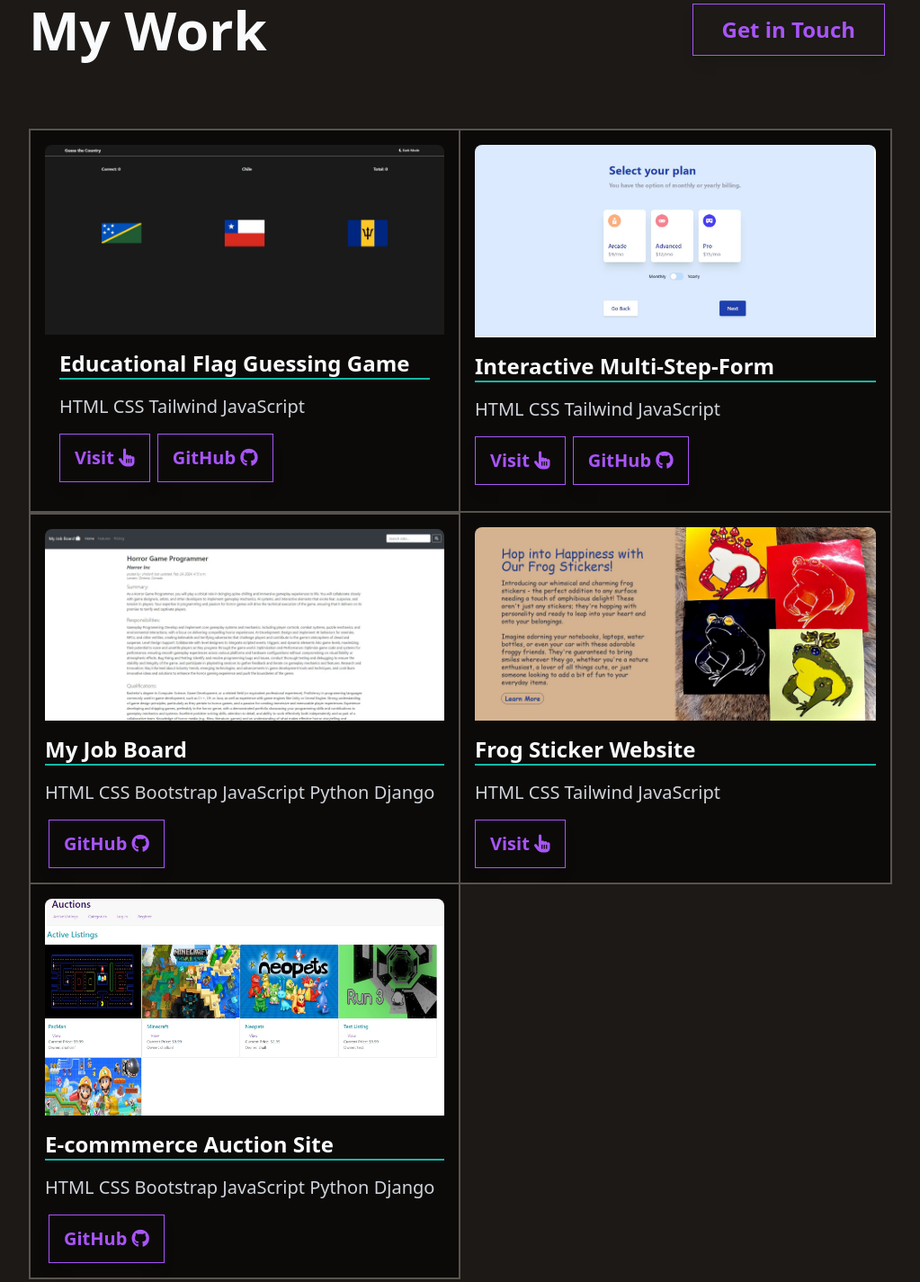
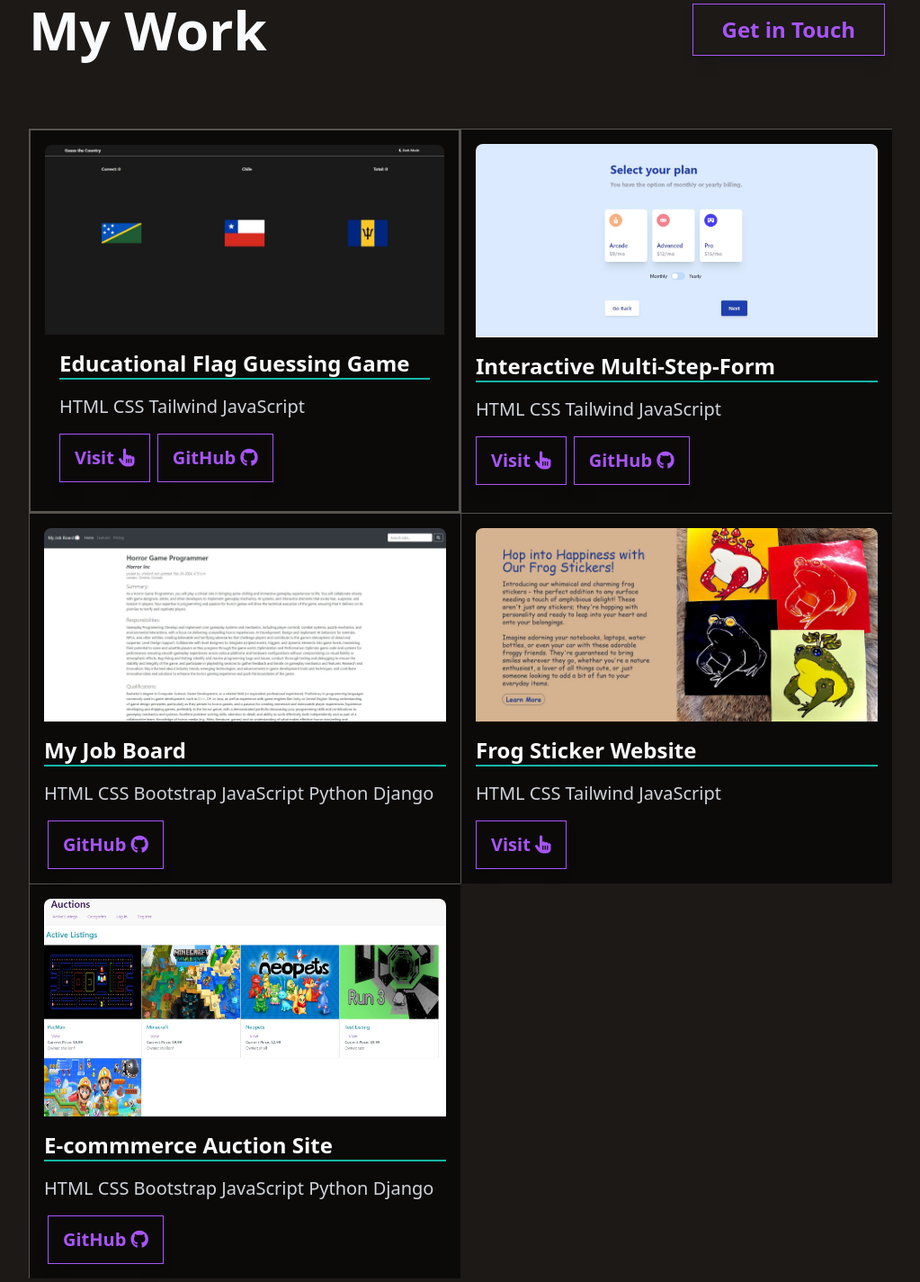
Before and after one commit to shallondev/portfolio3, a plain HTML site: page index.html in a window 1280 px wide. Shown: the part 944-2369 px from the top of the page at 90% size, without its empty margins (128-1151 px from the left). Drawn offline with nearby package versions, Linux system fonts and the light colour scheme.

Commit message:
fixing borders

```diff
--- a/index.html
+++ b/index.html
@@ -87,7 +87,7 @@
             </div>
 
             <!-- Gallery -->
-            <div class="grid grid-cols-1 lg:grid-cols-2 gap-0 lg:ml-20 ml-5 lg:mr-20 mr-5">
+            <div class="grid grid-cols-1 lg:grid-cols-2 gap-0 lg:ml-20 ml-5 lg:mr-20 mr-5 divide-x divide-y divide-stone-600">
 
                 <!-- Project 1 -->
                 <div class="bg-stone-950 border-2 border-stone-600 px-4 py-4 flex flex-col h-full">
@@ -111,7 +111,7 @@
                 </div>
 
                 <!-- Project 2 -->
-                <div class="bg-stone-950 border-t-2 border-r-2 border-b-2 border-stone-600 px-4 py-4 flex flex-col h-full">
+                <div class="bg-stone-950 border-2 border-stone-600 px-4 py-4 flex flex-col h-full">
                     <a href="https://multi-form-shallon.netlify.app/" target="_blank">
                         <img src="form.jpg" alt="Project 1" class="rounded-t-lg w-full h-full object-cover transform transition-transform hover:scale-105 inline-block hover:cursor-pointer">
                     </a>
@@ -146,7 +146,7 @@
                 </div>
 
                 <!-- Project 3 -->
-                <div class="bg-stone-950 border-b-2 border-r-2 border-stone-600 px-4 py-4 flex flex-col h-full">
+                <div class="bg-stone-950 border-2 border-stone-600 px-4 py-4 flex flex-col h-full">
                     <a href="https://sticker-fenn.netlify.app/" target="_blank">
                         <img src="frog.jpg" alt="Project 1" class="rounded-t-lg w-full h-full object-cover transform transition-transform hover:scale-105 inline-block hover:cursor-pointer">
                     </a>
@@ -161,7 +161,7 @@
                 </div>
 
                 <!--Commerce Auction App -->
-                <div class="bg-stone-950 border-b-2 border-r-2 border-l-2 border-stone-600 px-4 py-4 flex flex-col h-full">
+                <div class="bg-stone-950 border-2 border-stone-600 px-4 py-4 flex flex-col h-full">
                     <a href="https://github.com/shallondev/web50-projects" target="_blank">
                         <img src="commerce.JPG" alt="Project 1" class="rounded-t-lg w-full h-full object-cover transform transition-transform hover:scale-105 inline-block hover:cursor-pointer">
                     </a>
```
